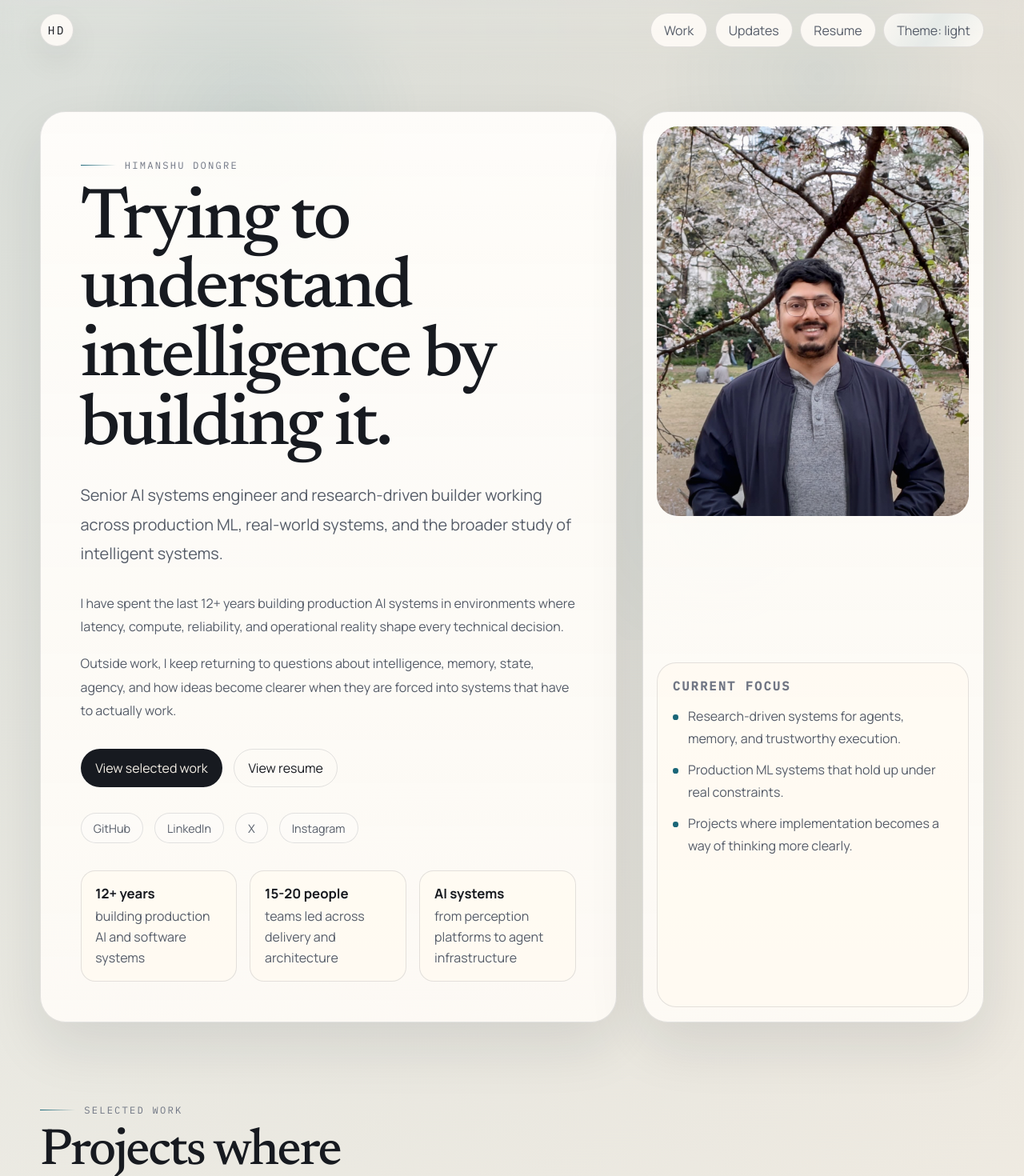
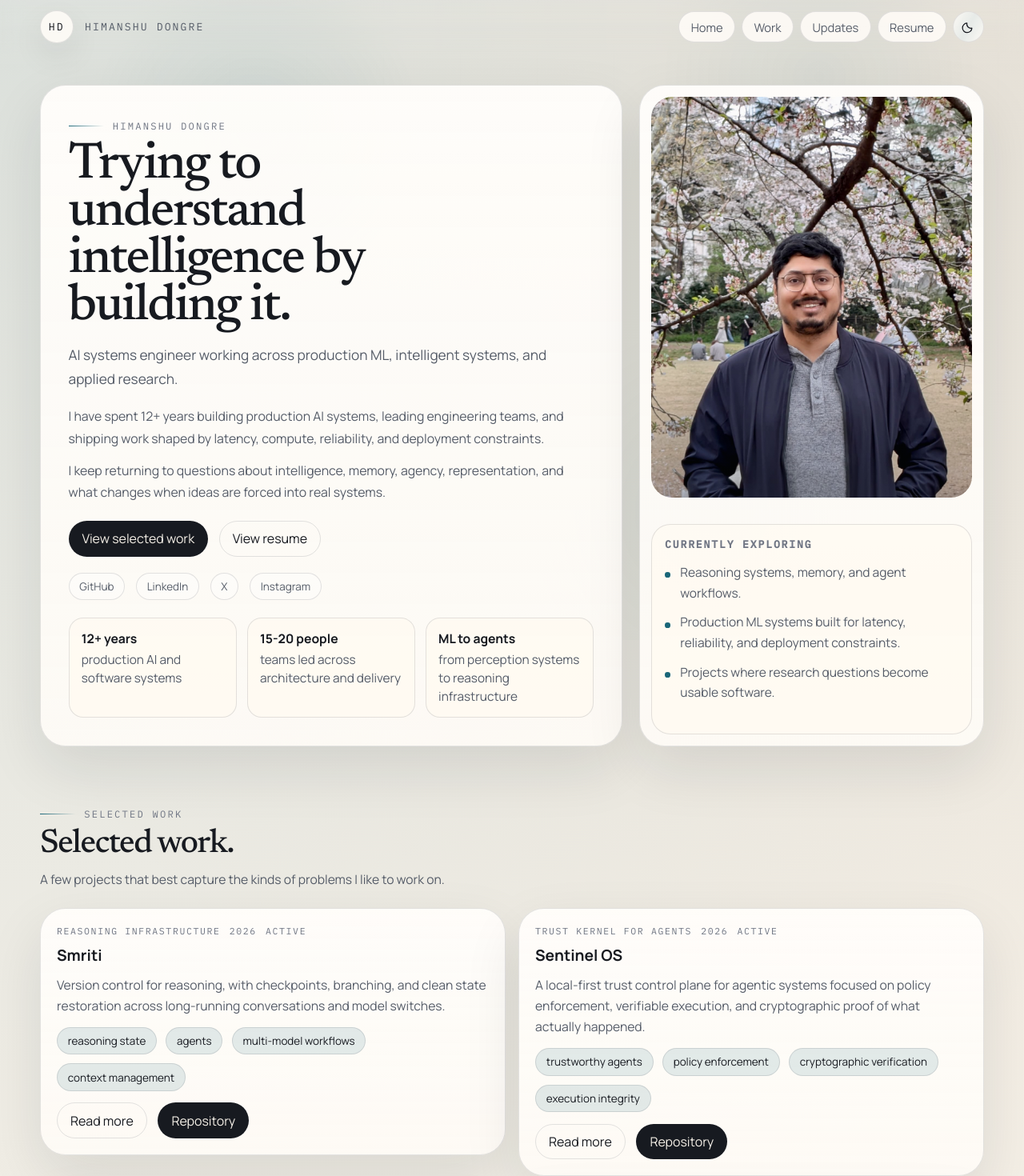
Before and after one commit to himanshudongre/himanshudongre.com, a Next.js app: page / in a window 1280 px wide. Shown: the top 1470 px of the page at 80% size. Built offline with nearby package versions, Linux system fonts and the light colour scheme.

Commit message:
Refine site copy, density, and navigation

```diff
--- a/app/globals.css
+++ b/app/globals.css
@@ -19,7 +19,7 @@
   --radius-md: 18px;
   --radius-sm: 12px;
   --max-width: 1180px;
-  --section-gap: clamp(4rem, 8vw, 7rem);
+  --section-gap: clamp(2.8rem, 6vw, 4.8rem);
   --transition-fast: 180ms ease;
   --transition-base: 260ms ease;
   --transition-slow: 600ms cubic-bezier(0.22, 1, 0.36, 1);
@@ -132,8 +132,8 @@ button {
 
 .section-heading {
   display: grid;
-  gap: 0.9rem;
-  margin-bottom: 2rem;
+  gap: 0.7rem;
+  margin-bottom: 1.35rem;
 }
 
 .section-heading__eyebrow,
@@ -170,7 +170,7 @@ button {
 
 .section-heading__title {
   max-width: 12ch;
-  font-size: clamp(2.2rem, 5vw, 4rem);
+  font-size: clamp(1.75rem, 3.4vw, 2.6rem);
 }
 
 .section-heading__description,
@@ -178,7 +178,8 @@ button {
   max-width: 66ch;
   margin: 0;
   color: var(--text-soft);
-  line-height: 1.75;
+  line-height: 1.65;
+  font-size: 0.98rem;
 }
 
 .site-header {
@@ -194,14 +195,14 @@ button {
   align-items: center;
   justify-content: space-between;
   gap: 1.25rem;
-  padding: 1rem 0;
+  padding: 0.8rem 0;
 }
 
 .brand {
   display: inline-flex;
   align-items: center;
   gap: 0.9rem;
-  font-size: 0.9rem;
+  font-size: 0.82rem;
   font-family: var(--font-mono), monospace;
   text-transform: uppercase;
   letter-spacing: 0.16em;
@@ -220,10 +221,14 @@ button {
   box-shadow: var(--shadow-soft);
 }
 
+.brand__text {
+  white-space: nowrap;
+}
+
 .site-nav {
   display: inline-flex;
   align-items: center;
-  gap: 0.6rem;
+  gap: 0.5rem;
   flex-wrap: wrap;
 }
 
@@ -232,12 +237,13 @@ button {
   display: inline-flex;
   align-items: center;
   gap: 0.6rem;
-  min-height: 2.7rem;
-  padding: 0 1rem;
+  min-height: 2.45rem;
+  padding: 0 0.9rem;
   border: 1px solid var(--line);
   border-radius: 999px;
   background: var(--bg-panel);
   color: var(--text-soft);
+  font-size: 0.92rem;
   transition:
     transform var(--transition-fast),
     border-color var(--transition-fast),
@@ -257,11 +263,24 @@ button {
 .theme-toggle {
   position: relative;
   overflow: hidden;
+  width: 2.45rem;
+  min-width: 2.45rem;
+  padding: 0;
+  justify-content: center;
 }
 
-.theme-toggle__label {
+.theme-toggle__icon {
   position: relative;
   z-index: 1;
+  display: inline-flex;
+  align-items: center;
+  justify-content: center;
+  color: var(--text);
+}
+
+.theme-toggle__icon svg {
+  width: 1.05rem;
+  height: 1.05rem;
 }
 
 .theme-toggle__glow {
@@ -272,14 +291,14 @@ button {
 }
 
 .main-content {
-  padding-top: clamp(1rem, 2vw, 1.5rem);
+  padding-top: clamp(0.6rem, 1.4vw, 1rem);
 }
 
 .hero {
   display: grid;
   grid-template-columns: minmax(0, 1.35fr) minmax(280px, 0.8fr);
-  gap: 2rem;
-  padding: 2.5rem 0 var(--section-gap);
+  gap: 1.3rem;
+  padding: 1.4rem 0 var(--section-gap);
 }
 
 .hero__content,
@@ -296,33 +315,35 @@ button {
 }
 
 .hero__content {
-  padding: clamp(1.8rem, 4vw, 3.1rem);
+  padding: clamp(1.35rem, 2.7vw, 2.25rem);
 }
 
 .hero__title {
-  margin-top: 1.2rem;
-  max-width: 11ch;
-  font-size: clamp(3.6rem, 7vw, 6.9rem);
+  margin-top: 0.8rem;
+  max-width: 12ch;
+  font-size: clamp(2.8rem, 5vw, 4.9rem);
+  line-height: 0.92;
 }
 
 .hero__lede {
-  max-width: 52rem;
-  margin: 1.5rem 0 0;
-  font-size: clamp(1.04rem, 1.6vw, 1.24rem);
-  line-height: 1.85;
+  max-width: 48rem;
+  margin: 1rem 0 0;
+  font-size: clamp(0.98rem, 1.4vw, 1.08rem);
+  line-height: 1.7;
   color: var(--text-soft);
 }
 
 .hero__summary {
   display: grid;
-  gap: 1rem;
-  margin-top: 1.8rem;
+  gap: 0.8rem;
+  margin-top: 1.2rem;
 }
 
 .hero__summary p {
   margin: 0;
   color: var(--text-soft);
-  line-height: 1.85;
+  line-height: 1.72;
+  font-size: 0.99rem;
 }
 
 .hero__actions,
@@ -338,7 +359,7 @@ button {
 }
 
 .hero__actions {
-  margin-top: 2rem;
+  margin-top: 1.35rem;
 }
 
 .button,
@@ -346,8 +367,8 @@ button {
   display: inline-flex;
   align-items: center;
   justify-content: center;
-  min-height: 3rem;
-  padding: 0 1.1rem;
+  min-height: 2.8rem;
+  padding: 0 1rem;
   border-radius: 999px;
   border: 1px solid transparent;
   transition:
@@ -369,7 +390,7 @@ button {
 }
 
 .hero__socials {
-  margin-top: 2rem;
+  margin-top: 1.25rem;
 }
 
 .hero__social-link,
@@ -377,24 +398,24 @@ button {
 .inline-tag {
   display: inline-flex;
   align-items: center;
-  min-height: 2.4rem;
-  padding: 0 0.95rem;
+  min-height: 2.15rem;
+  padding: 0 0.8rem;
   border-radius: 999px;
   border: 1px solid var(--line);
   background: rgba(255, 255, 255, 0.22);
   color: var(--text-soft);
-  font-size: 0.9rem;
+  font-size: 0.84rem;
 }
 
 .hero__metrics {
   display: grid;
   grid-template-columns: repeat(3, minmax(0, 1fr));
-  gap: 1rem;
-  margin-top: 2.1rem;
+  gap: 0.8rem;
+  margin-top: 1.35rem;
 }
 
 .metric {
-  padding: 1rem 1.1rem;
+  padding: 0.9rem 0.95rem;
   border-radius: var(--radius-md);
   background: var(--bg-muted);
   border: 1px solid var(--line);
@@ -402,19 +423,20 @@ button {
 
 .metric strong {
   display: block;
-  font-size: 1.05rem;
-  margin-bottom: 0.35rem;
+  font-size: 0.98rem;
+  margin-bottom: 0.25rem;
 }
 
 .metric span {
   color: var(--text-soft);
-  line-height: 1.6;
+  line-height: 1.5;
+  font-size: 0.96rem;
 }
 
 .hero__portrait-card {
   display: grid;
-  gap: 1rem;
-  padding: 1.1rem;
+  gap: 0.8rem;
+  padding: 0.9rem;
 }
 
 .hero__portrait-frame {
@@ -444,7 +466,7 @@ button {
 }
 
 .hero__focus {
-  padding: 1.1rem 1.15rem 1.25rem;
+  padding: 1rem 1rem 1.05rem;
   border-radius: var(--radius-lg);
   background: var(--bg-muted);
   border: 1px solid var(--line);
@@ -455,7 +477,7 @@ button {
 .resume-card h2,
 .contact-card h2 {
   margin: 0 0 0.85rem;
-  font-size: 0.96rem;
+  font-size: 0.82rem;
   font-family: var(--font-mono), monospace;
   text-transform: uppercase;
   letter-spacing: 0.14em;
@@ -481,8 +503,9 @@ button {
 .education-list li {
   position: relative;
   padding-left: 1.2rem;
-  line-height: 1.75;
+  line-height: 1.65;
   color: var(--text-soft);
+  font-size: 0.97rem;
 }
 
 .hero__focus li + li,
@@ -510,7 +533,7 @@ button {
 
 .grid {
   display: grid;
-  gap: 1.2rem;
+  gap: 1rem;
 }
 
 .projects-grid {
@@ -518,7 +541,7 @@ button {
 }
 
 .card {
-  padding: 1.5rem;
+  padding: 1.25rem;
   transition:
     transform var(--transition-fast),
     border-color var(--transition-fast),
@@ -532,8 +555,8 @@ button {
   display: flex;
   flex-wrap: wrap;
   gap: 0.7rem;
-  margin-bottom: 0.95rem;
-  font-size: 0.76rem;
+  margin-bottom: 0.8rem;
+  font-size: 0.72rem;
   font-family: var(--font-mono), monospace;
   text-transform: uppercase;
   letter-spacing: 0.14em;
@@ -546,7 +569,7 @@ button {
 .resume-role,
 .contact-card__title {
   margin: 0;
-  font-size: clamp(1.35rem, 2vw, 1.7rem);
+  font-size: clamp(1.15rem, 1.5vw, 1.45rem);
   line-height: 1.2;
 }
 
@@ -559,11 +582,12 @@ button {
 .philosophy-callout p {
   margin: 0;
   color: var(--text-soft);
-  line-height: 1.8;
+  line-height: 1.68;
+  font-size: 0.98rem;
 }
 
 .card p {
-  margin-top: 0.85rem;
+  margin-top: 0.7rem;
 }
 
 .tag-list,
@@ -575,13 +599,13 @@ button {
 }
 
 .tag-list {
-  margin-top: 1rem;
+  margin-top: 0.85rem;
 }
 
 .card-links,
 .update-links,
 .resume-actions {
-  margin-top: 1.1rem;
+  margin-top: 0.9rem;
 }
 
 .interest-layout,
@@ -597,7 +621,7 @@ button {
 .interest-panel,
 .philosophy-callout,
 .contact-card {
-  padding: 1.5rem;
+  padding: 1.25rem;
   border-radius: var(--radius-xl);
   border: 1px solid var(--line);
   background: linear-gradient(180deg, var(--bg-panel-strong), var(--bg-panel));
@@ -612,11 +636,11 @@ button {
 
 .principles {
   display: grid;
-  gap: 1rem;
+  gap: 0.85rem;
 }
 
 .principles li {
-  padding: 1.2rem 1.25rem;
+  padding: 1rem 1.05rem;
   border-radius: var(--radius-lg);
   border: 1px solid var(--line);
   background: var(--bg-muted);
@@ -641,26 +665,27 @@ button {
 
 .timeline {
   display: grid;
-  gap: 1rem;
+  gap: 0.85rem;
 }
 
 .timeline__item {
-  padding: 1.4rem;
+  padding: 1.2rem;
 }
 
 .timeline__summary {
-  margin-top: 0.8rem;
+  margin-top: 0.6rem;
 }
 
 .timeline__detail {
-  margin-top: 1rem;
+  margin-top: 0.75rem;
 }
 
 .timeline__detail ul {
   margin: 0;
   padding-left: 1.1rem;
   color: var(--text-soft);
-  line-height: 1.8;
+  line-height: 1.65;
+  font-size: 0.97rem;
 }
 
 .timeline__detail li + li {
@@ -670,27 +695,29 @@ button {
 .page-hero,
 .detail-hero {
   display: grid;
-  gap: 1rem;
-  padding: 2rem 0 2.5rem;
+  gap: 0.8rem;
+  padding: 1.2rem 0 1.6rem;
 }
 
 .page-title,
 .detail-hero__title {
-  font-size: clamp(3rem, 6vw, 5rem);
-  max-width: 11ch;
+  font-size: clamp(2.25rem, 4vw, 3.6rem);
+  max-width: 16ch;
+  line-height: 0.98;
 }
 
 .page-copy,
 .detail-hero__summary {
   max-width: 62ch;
   color: var(--text-soft);
-  line-height: 1.82;
+  line-height: 1.68;
+  font-size: 1rem;
 }
 
 .work-grid,
 .updates-grid {
   display: grid;
-  gap: 1rem;
+  gap: 0.85rem;
 }
 
 .detail-layout {
@@ -703,7 +730,7 @@ button {
 }
 
 .detail-section {
-  padding: 1.6rem;
+  padding: 1.35rem;
   border-radius: var(--radius-xl);
   border: 1px solid var(--line);
   background: linear-gradient(180deg, var(--bg-panel-strong), var(--bg-panel));
@@ -712,7 +739,7 @@ button {
 
 .detail-copy {
   display: grid;
-  gap: 1rem;
+  gap: 0.85rem;
 }
 
 .detail-sidebar {
@@ -723,7 +750,7 @@ button {
 .detail-sidebar__card,
 .resume-card,
 .contact-card {
-  padding: 1.4rem;
+  padding: 1.15rem;
 }
 
 .detail-sidebar__meta {
@@ -768,11 +795,11 @@ button {
 
 .skill-columns {
   display: grid;
-  gap: 0.9rem;
+  gap: 0.8rem;
 }
 
 .skill-columns section {
-  padding: 1rem 1.05rem;
+  padding: 0.9rem 0.95rem;
   border-radius: var(--radius-lg);
   border: 1px solid var(--line);
   background: var(--bg-muted);
@@ -795,7 +822,7 @@ button {
 }
 
 .site-footer {
-  padding: 1.5rem 0 2rem;
+  padding: 1rem 0 1.6rem;
 }
 
 .site-footer__inner {
--- a/app/page.tsx
+++ b/app/page.tsx
@@ -73,7 +73,7 @@ export default function Home() {
             />
           </div>
           <div className="hero__focus">
-            <h2>Current focus</h2>
+            <h2>Currently exploring</h2>
             <ul>
               {profile.currentFocus.map((item) => (
                 <li key={item}>{item}</li>
@@ -85,9 +85,9 @@ export default function Home() {
 
       <section className="section">
         <SectionHeading
-          description="A curated set of projects that best represent how I think, what I build, and the questions I keep returning to."
+          description="A few projects that best capture the kinds of problems I like to work on."
           eyebrow="Selected work"
-          title="Projects where ideas and systems meet."
+          title="Selected work."
         />
         <div className="grid projects-grid">
           {featuredProjects.map((project, index) => (
@@ -100,9 +100,9 @@ export default function Home() {
 
       <section className="section">
         <SectionHeading
-          description="The themes that keep pulling my attention back, whether the work looks like engineering, research, or something in between."
+          description="The ideas I keep circling back to, whether the work looks more like engineering or research."
           eyebrow="Interests"
-          title="What I keep thinking about."
+          title="Research interests."
         />
         <div className="interest-layout">
           <Reveal className="interest-panel" delay={40}>
@@ -118,9 +118,8 @@ export default function Home() {
           <Reveal className="interest-panel" delay={110}>
             <p>
               I am most interested in intelligent systems that remain legible
-              under real constraints. That includes how they reason, how they
-              store and recover state, how they earn trust, and how ideas change
-              when they leave a notebook and meet the world.
+              under real constraints, especially around reasoning, memory,
+              representation, and trust.
             </p>
           </Reveal>
         </div>
@@ -128,9 +127,9 @@ export default function Home() {
 
       <section className="section">
         <SectionHeading
-          description="A compressed view of the environments where I have spent most of my time: production ML, technical leadership, and systems that do not get to fail gracefully."
+          description="Production AI, technical leadership, and systems built under hard constraints."
           eyebrow="Experience"
-          title="A short timeline."
+          title="Experience."
         />
         <div className="timeline">
           {experience.map((item, index) => (
@@ -159,9 +158,9 @@ export default function Home() {
 
       <section className="section">
         <SectionHeading
-          description="The part of the website that should feel the most personal: not a manifesto, just the habits of mind I keep returning to."
+          description="A few principles that shape how I think about building and research."
           eyebrow="Philosophy"
-          title="How I like to work."
+          title="Working principles."
         />
         <div className="philosophy-layout">
           <Reveal delay={50}>
@@ -177,10 +176,9 @@ export default function Home() {
           <Reveal className="philosophy-callout" delay={120}>
             <blockquote>{profile.epigraph}</blockquote>
             <p>
-              I like the loop between inquiry and implementation. Good ideas
-              become more precise when they have to survive contact with code,
-              interfaces, data, and time. Good engineering gets better when it
-              stays close to first principles.
+              I like the loop between inquiry and implementation. Ideas become
+              more precise when they survive contact with code, interfaces,
+              data, and time.
             </p>
           </Reveal>
         </div>
@@ -188,9 +186,9 @@ export default function Home() {
 
       <section className="section">
         <SectionHeading
-          description="A simple, site-owned record of launches, milestones, and ongoing work. This is where future updates can be added without changing the overall design."
+          description="Recent public launches, milestones, and repository updates."
           eyebrow="Updates"
-          title="Recent signals."
+          title="Recent updates."
         />
         <div className="updates-grid">
           {featuredUpdates.map((update, index) => (
@@ -203,17 +201,16 @@ export default function Home() {
 
       <section className="section">
         <SectionHeading
-          description="The website is intentionally lightweight to maintain. Projects, updates, profile changes, and resume edits can all be made from structured content files."
-          eyebrow="Contact"
-          title="Elsewhere on the internet."
+          description="The projects and repositories are the best place to start. The links below are the easiest way to reach me or follow current work."
+          eyebrow="Links"
+          title="Contact."
         />
         <div className="contact-layout">
           <Reveal className="contact-card" delay={50}>
             <h2 className="contact-card__title">Reach out or follow along</h2>
             <p>
-              The fastest way to understand what I am working on is through the
-              projects and updates here, then the repositories and social links
-              behind them.
+              Email is the easiest way to reach me. You can also find current
+              public work through GitHub, LinkedIn, X, and Instagram.
             </p>
             <div className="contact-card__actions">
               <a className="button" href={`mailto:${profile.email}`}>
@@ -226,6 +223,14 @@ export default function Home() {
                 target="_blank"
               >
                 Resume PDF
+              </a>
+              <a
+                className="ghost-button"
+                href={profile.socialLinks[0].href}
+                rel="noreferrer"
+                target="_blank"
+              >
+                GitHub
               </a>
             </div>
           </Reveal>
--- a/components/site-header.tsx
+++ b/components/site-header.tsx
@@ -8,10 +8,11 @@ export function SiteHeader() {
       <div className="shell site-header__inner">
         <Link href="/" className="brand">
           <span className="brand__mark">HD</span>
-          <span className="sr-only">Himanshu Dongre</span>
+          <span className="brand__text">Himanshu Dongre</span>
         </Link>
 
         <nav className="site-nav" aria-label="Primary">
+          <Link href="/">Home</Link>
           <Link href="/work">Work</Link>
           <Link href="/updates">Updates</Link>
           <Link href="/resume">Resume</Link>
--- a/components/theme-toggle.tsx
+++ b/components/theme-toggle.tsx
@@ -36,7 +36,8 @@ export function ThemeToggle() {
     applyTheme(nextTheme);
   }
 
-  const label = `Theme: ${theme}`;
+  const nextTheme = theme === "dark" ? "light" : "dark";
+  const label = `Switch to ${nextTheme} theme`;
 
   return (
     <button
@@ -46,9 +47,37 @@ export function ThemeToggle() {
       type="button"
     >
       <span className="theme-toggle__glow" aria-hidden="true" />
-      <span className="theme-toggle__label" suppressHydrationWarning>
-        {label}
+      <span className="theme-toggle__icon" aria-hidden="true" suppressHydrationWarning>
+        {theme === "dark" ? <SunIcon /> : <MoonIcon />}
       </span>
+      <span className="sr-only">{label}</span>
     </button>
   );
 }
+
+function SunIcon() {
+  return (
+    <svg fill="none" viewBox="0 0 24 24">
+      <circle cx="12" cy="12" r="4.2" stroke="currentColor" strokeWidth="1.8" />
+      <path
+        d="M12 2.8v2.4M12 18.8v2.4M21.2 12h-2.4M5.2 12H2.8M18.5 5.5l-1.7 1.7M7.2 16.8l-1.7 1.7M18.5 18.5l-1.7-1.7M7.2 7.2 5.5 5.5"
+        stroke="currentColor"
+        strokeLinecap="round"
+        strokeWidth="1.8"
+      />
+    </svg>
+  );
+}
+
+function MoonIcon() {
+  return (
+    <svg fill="none" viewBox="0 0 24 24">
+      <path
+        d="M18.4 14.5a7.4 7.4 0 0 1-8.9-8.9A8.4 8.4 0 1 0 18.4 14.5Z"
+        stroke="currentColor"
+        strokeLinejoin="round"
+        strokeWidth="1.8"
+      />
+    </svg>
+  );
+}
--- a/content/profile.ts
+++ b/content/profile.ts
@@ -2,10 +2,10 @@ export const profile = {
   name: "Himanshu Dongre",
   headline: "Trying to understand intelligence by building it.",
   subheadline:
-    "Senior AI systems engineer and research-driven builder working across production ML, real-world systems, and the broader study of intelligent systems.",
+    "AI systems engineer working across production ML, intelligent systems, and applied research.",
   introduction: [
-    "I have spent the last 12+ years building production AI systems in environments where latency, compute, reliability, and operational reality shape every technical decision.",
-    "Outside work, I keep returning to questions about intelligence, memory, state, agency, and how ideas become clearer when they are forced into systems that have to actually work.",
+    "I have spent 12+ years building production AI systems, leading engineering teams, and shipping work shaped by latency, compute, reliability, and deployment constraints.",
+    "I keep returning to questions about intelligence, memory, agency, representation, and what changes when ideas are forced into real systems.",
   ],
   epigraph: "Building to understand. Understanding to build.",
   email: "himanshudongre1991@gmail.com",
@@ -15,14 +15,14 @@ export const profile = {
     alt: "Portrait of Himanshu Dongre under flowering branches.",
   },
   currentFocus: [
-    "Research-driven systems for agents, memory, and trustworthy execution.",
-    "Production ML systems that hold up under real constraints.",
-    "Projects where implementation becomes a way of thinking more clearly.",
+    "Reasoning systems, memory, and agent workflows.",
+    "Production ML systems built for latency, reliability, and deployment constraints.",
+    "Projects where research questions become usable software.",
   ],
   metrics: [
-    { value: "12+ years", label: "building production AI and software systems" },
-    { value: "15-20 people", label: "teams led across delivery and architecture" },
-    { value: "AI systems", label: "from perception platforms to agent infrastructure" },
+    { value: "12+ years", label: "production AI and software systems" },
+    { value: "15-20 people", label: "teams led across architecture and delivery" },
+    { value: "ML to agents", label: "from perception systems to reasoning infrastructure" },
   ],
   socialLinks: [
     {
@@ -59,16 +59,16 @@ export const principles = [
   {
     title: "Stay close to first principles",
     description:
-      "I like systems work that can still explain itself clearly when you strip away tooling, hype, and surface-level novelty.",
+      "The work should still make sense after you strip away tooling, hype, and surface-level novelty.",
   },
   {
     title: "Let implementation sharpen the idea",
     description:
-      "Building is not separate from thinking. The act of implementation usually reveals the real question faster than abstract debate does.",
+      "Building is part of thinking. Implementation often reveals the real question faster than abstraction does.",
   },
   {
     title: "Prefer durable systems over polished demos",
     description:
-      "I respect elegant prototypes, but I trust work more when it survives constraints, complexity, and repeated contact with reality.",
+      "A good prototype matters, but I trust work more when it survives constraints, complexity, and repeated contact with reality.",
   },
 ] as const;
--- a/content/updates.ts
+++ b/content/updates.ts
@@ -11,19 +11,11 @@ export type UpdateEntry = {
 
 export const updates: UpdateEntry[] = [
   {
-    date: "2026-04-10",
-    kind: "Current focus",
-    title: "Shaping a site-owned record of work and ideas.",
-    summary:
-      "Moving toward a cleaner public record of projects, updates, and ongoing work without depending on external social feeds as the source of truth.",
-    links: [{ label: "Work", href: "/work" }],
-  },
-  {
     date: "2026-04-07",
     kind: "Prototype",
-    title: "PropOps became public.",
+    title: "PropOps public prototype released.",
     summary:
-      "An early public prototype for AI-assisted property diligence: less about flashy automation, more about making fragmented risk legible.",
+      "An early public prototype for AI-assisted property diligence, focused on making fragmented legal and registry risk easier to read.",
     links: [
       { label: "Project page", href: "/work/propops" },
       { label: "Repository", href: "https://github.com/himanshudongre/propops" },
@@ -32,7 +24,7 @@ export const updates: UpdateEntry[] = [
   {
     date: "2026-04-04",
     kind: "Release",
-    title: "Smriti was published as a public project.",
+    title: "Smriti public repo and demo released.",
     summary:
       "A reasoning-state system built around checkpoints, branching, and cleaner recovery from context drift across models and sessions.",
     links: [
@@ -43,9 +35,9 @@ export const updates: UpdateEntry[] = [
   {
     date: "2026-03-31",
     kind: "Repository",
-    title: "MLOps Engineering 101 was added to the public body of work.",
+    title: "MLOps Engineering 101 published.",
     summary:
-      "A practical curriculum focused on turning ML knowledge into engineering systems that teams can actually run and maintain.",
+      "A practical curriculum focused on turning ML knowledge into engineering systems teams can actually run and maintain.",
     links: [
       { label: "Project page", href: "/work/mlops-engineering-101" },
       {
@@ -57,9 +49,9 @@ export const updates: UpdateEntry[] = [
   {
     date: "2026-02-22",
     kind: "Open source",
-    title: "Sentinel OS reached its current public milestone.",
+    title: "Sentinel OS public milestone.",
     summary:
-      "The repository now captures a clearer direction for local-first policy enforcement and verifiable agent execution.",
+      "The repository captures a clearer direction for local-first policy enforcement and verifiable agent execution.",
     links: [
       { label: "Project page", href: "/work/sentinel-os" },
       {
```
Also changed, not shown: app/resume/page.tsx (+3 -4 lines), app/updates/page.tsx (+3 -11 lines), app/work/page.tsx (+3 -11 lines).
